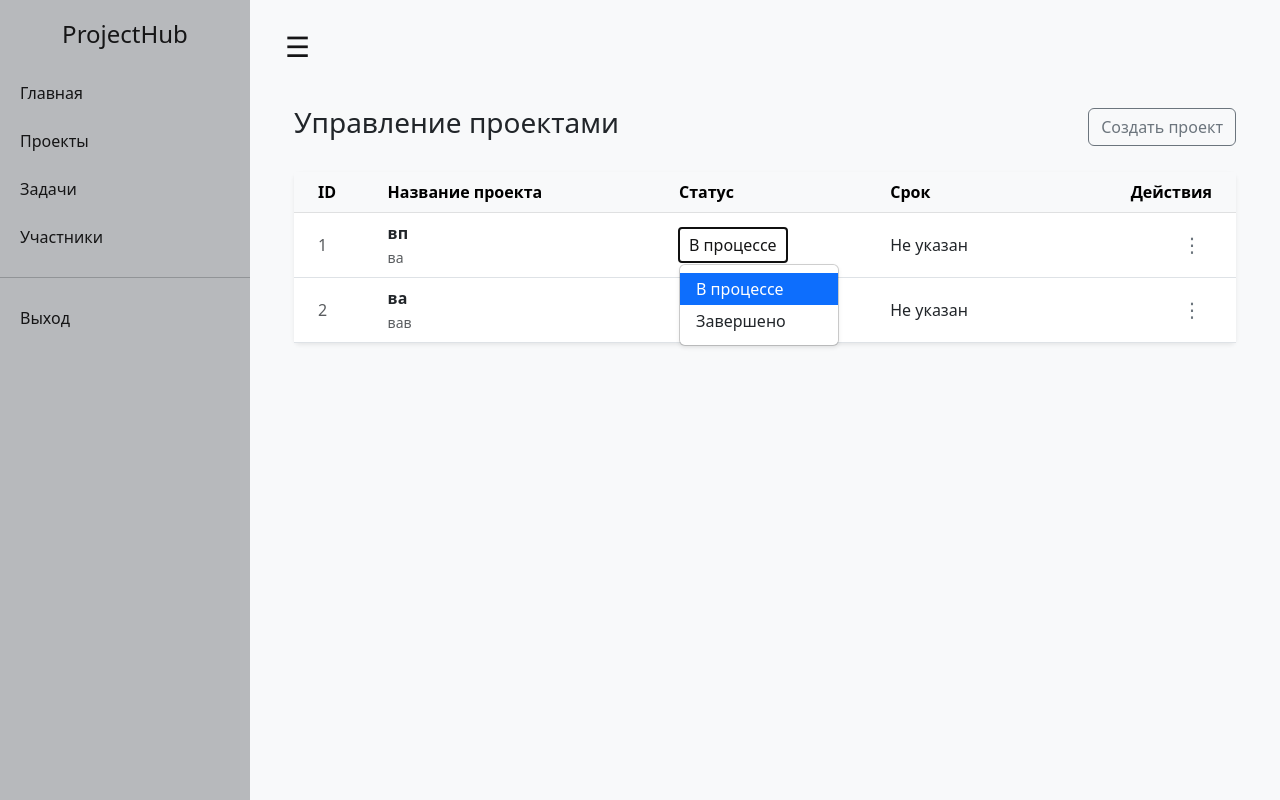
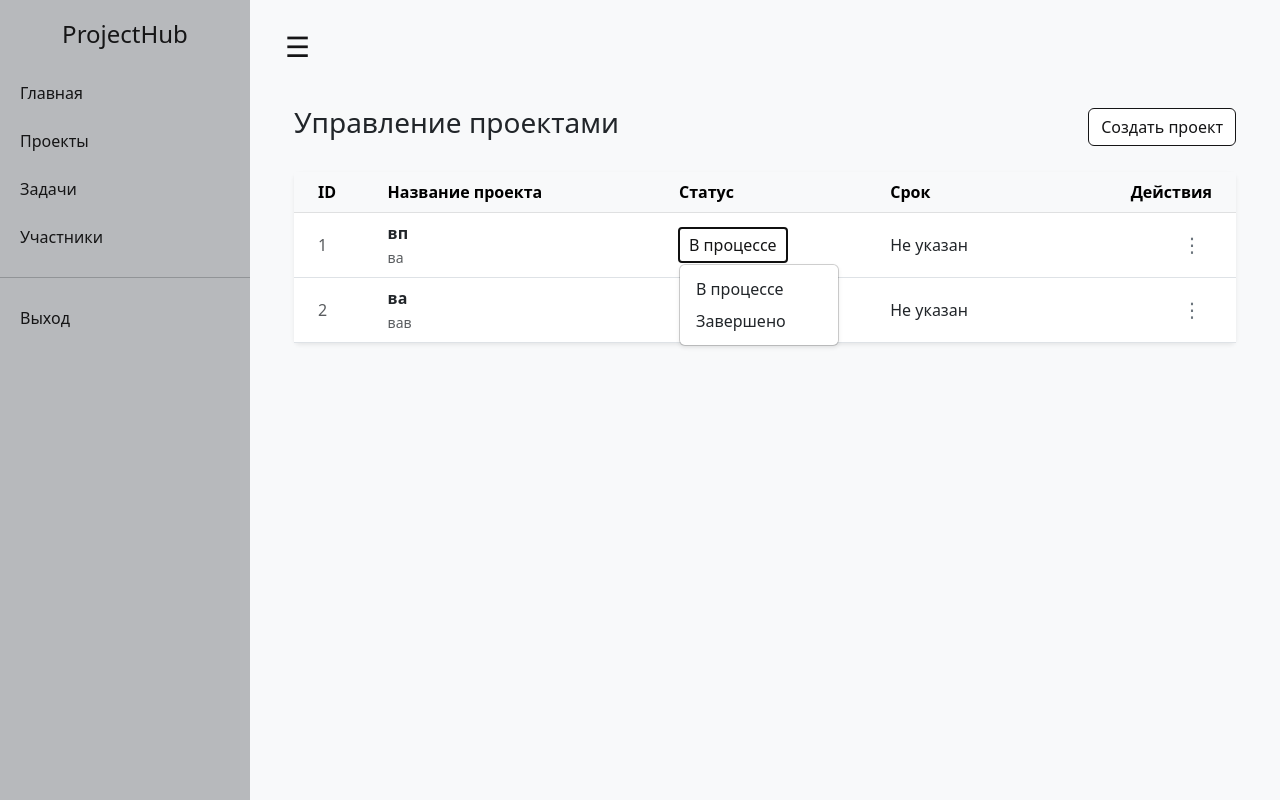
Before and after one commit to Alika443/diplom, a FastAPI app: page /projects in a window 1280 px wide, after a click on "В процессе". Run offline with FastAPI, Linux system fonts and the light colour scheme; data comes from the database, SQL or seed files in the repository.

Commit message:
кнопки при создании проекта

```diff
--- a/templates/projects.html
+++ b/templates/projects.html
@@ -2,12 +2,39 @@
 
 {% block content %}
 <style>
-    /* Убираем стрелку у статуса и троеточия */
+    /* Кнопка "Создать" / "Сохранить" (Светло-серая с темной обводкой) */
+    .btn-save {
+        background-color: #b7b9bc !important;
+        border: 1px solid #151516 !important; /* Добавлена темная обводка */
+        color: #151516 !important;
+        transition: background-color 0.2s !important;
+    }
+
+    .btn-save:hover {
+        background-color: #a1a3a5 !important;
+        border-color: #000 !important;
+        color: #000 !important;
+    }
+
+    /* Кнопка "Отмена" / "Закрыть" (Белая с темной обводкой) */
+    .btn-cancel {
+        background-color: #ffffff !important;
+        border: 1px solid #151516 !important;
+        color: #151516 !important;
+        transition: all 0.2s !important;
+    }
+
+    .btn-cancel:hover {
+        background-color: #f8f9fa !important;
+        border-color: #000 !important;
+        color: #000 !important;
+    }
+
+    /* Остальные стили без изменений */
     .dropdown-toggle::after {
         display: none !important;
     }
 
-    /* Подсветка статуса при наведении */
     .status-link {
         background: none !important;
         border: none !important;
@@ -24,7 +51,6 @@
         border-radius: 4px !important;
     }
 
-    /* Стиль кнопки троеточия */
     .action-btn {
         background: none;
         border: none;
@@ -41,7 +67,6 @@
         color: #000;
     }
 
-    /* Выравнивание выпадающего меню, чтобы оно не уезжало за край */
     .dropdown-menu-end {
         right: 0;
         left: auto;
@@ -51,7 +76,7 @@
 <div class="container-fluid py-4">
     <div class="d-flex justify-content-between align-items-center mb-4">
         <h1 class="h3">Управление проектами</h1>
-        <button type="button" class="btn btn-outline-secondary" data-bs-toggle="modal" data-bs-target="#addProjectModal">
+        <button type="button" class="btn btn-cancel" data-bs-toggle="modal" data-bs-target="#addProjectModal">
             Создать проект
         </button>
     </div>
@@ -85,29 +110,25 @@
                                     <li>
                                         <form action="/projects/update-status/{{ project.id }}" method="post">
                                             <input type="hidden" name="status" value="In Progress">
-                                            <button type="submit" class="dropdown-item {% if project.status == 'In Progress' %}active{% endif %}">В процессе</button>
+                                            <button type="submit" class="dropdown-item">В процессе</button>
                                         </form>
                                     </li>
                                     <li>
                                         <form action="/projects/update-status/{{ project.id }}" method="post">
                                             <input type="hidden" name="status" value="Done">
-                                            <button type="submit" class="dropdown-item {% if project.status == 'Done' %}active{% endif %}">Завершено</button>
+                                            <button type="submit" class="dropdown-item">Завершено</button>
                                         </form>
                                     </li>
                                 </ul>
                             </div>
                         </td>
                         <td>
-    {% if project.deadline %}
-        {% if project.deadline is string %}
-            {{ project.deadline }}
-        {% else %}
-            {{ project.deadline.strftime('%d.%m.%Y') }}
-        {% endif %}
-    {% else %}
-        Не указан
-    {% endif %}
-</td>
+                            {% if project.deadline %}
+                                {{ project.deadline.strftime('%d.%m.%Y') if project.deadline.strftime else project.deadline }}
+                            {% else %}
+                                Не указан
+                            {% endif %}
+                        </td>
                         <td class="text-end pe-4">
                             <div class="dropdown">
                                 <button class="action-btn dropdown-toggle" type="button" data-bs-toggle="dropdown">
@@ -134,7 +155,7 @@
                         <div class="modal-dialog">
                             <div class="modal-content">
                                 <form action="/projects/update/{{ project.id }}" method="post">
-                                    <div class="modal-header">
+                                    <div class="modal-header border-0">
                                         <h5 class="modal-title">Редактирование проекта</h5>
                                         <button type="button" class="btn-close" data-bs-dismiss="modal"></button>
                                     </div>
@@ -149,13 +170,13 @@
                                         </div>
                                         <div class="mb-3">
                                             <label class="form-label">Срок</label>
-                                            <input type="date" name="deadline" class="form-control" value="{{ project.deadline.strftime('%Y-%m-%d') if project.deadline else '' }}">
+                                            <input type="date" name="deadline" class="form-control" value="{{ project.deadline.strftime('%Y-%m-%d') if project.deadline.strftime else project.deadline }}">
                                         </div>
                                         <input type="hidden" name="status" value="{{ project.status }}">
                                     </div>
-                                    <div class="modal-footer">
-                                        <button type="button" class="btn btn-secondary" data-bs-dismiss="modal">Отмена</button>
-                                        <button type="submit" class="btn btn-primary">Сохранить</button>
+                                    <div class="modal-footer border-0">
+                                        <button type="button" class="btn btn-cancel" data-bs-dismiss="modal">Отмена</button>
+                                        <button type="submit" class="btn btn-save">Сохранить</button>
                                     </div>
                                 </form>
                             </div>
@@ -172,7 +193,7 @@
     <div class="modal-dialog">
         <div class="modal-content text-start">
             <form action="/projects/create" method="post">
-                <div class="modal-header">
+                <div class="modal-header border-0">
                     <h5 class="modal-title">Новый проект</h5>
                     <button type="button" class="btn-close" data-bs-dismiss="modal"></button>
                 </div>
@@ -191,9 +212,9 @@
                     </div>
                     <input type="hidden" name="status" value="In Progress">
                 </div>
-                <div class="modal-footer">
-                    <button type="button" class="btn btn-secondary" data-bs-dismiss="modal">Закрыть</button>
-                    <button type="submit" class="btn btn-primary">Создать</button>
+                <div class="modal-footer border-0">
+                    <button type="button" class="btn btn-cancel" data-bs-dismiss="modal">Закрыть</button>
+                    <button type="submit" class="btn btn-save">Создать</button>
                 </div>
             </form>
         </div>
```
